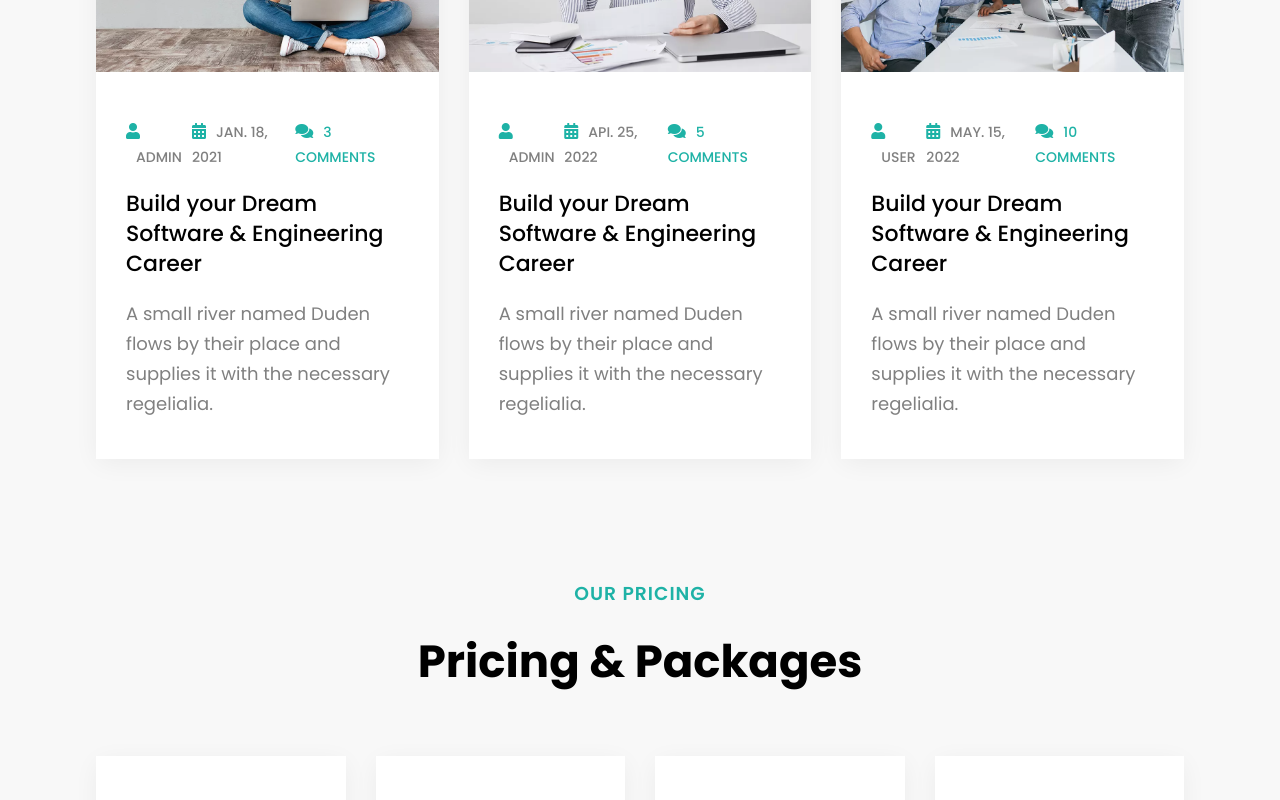
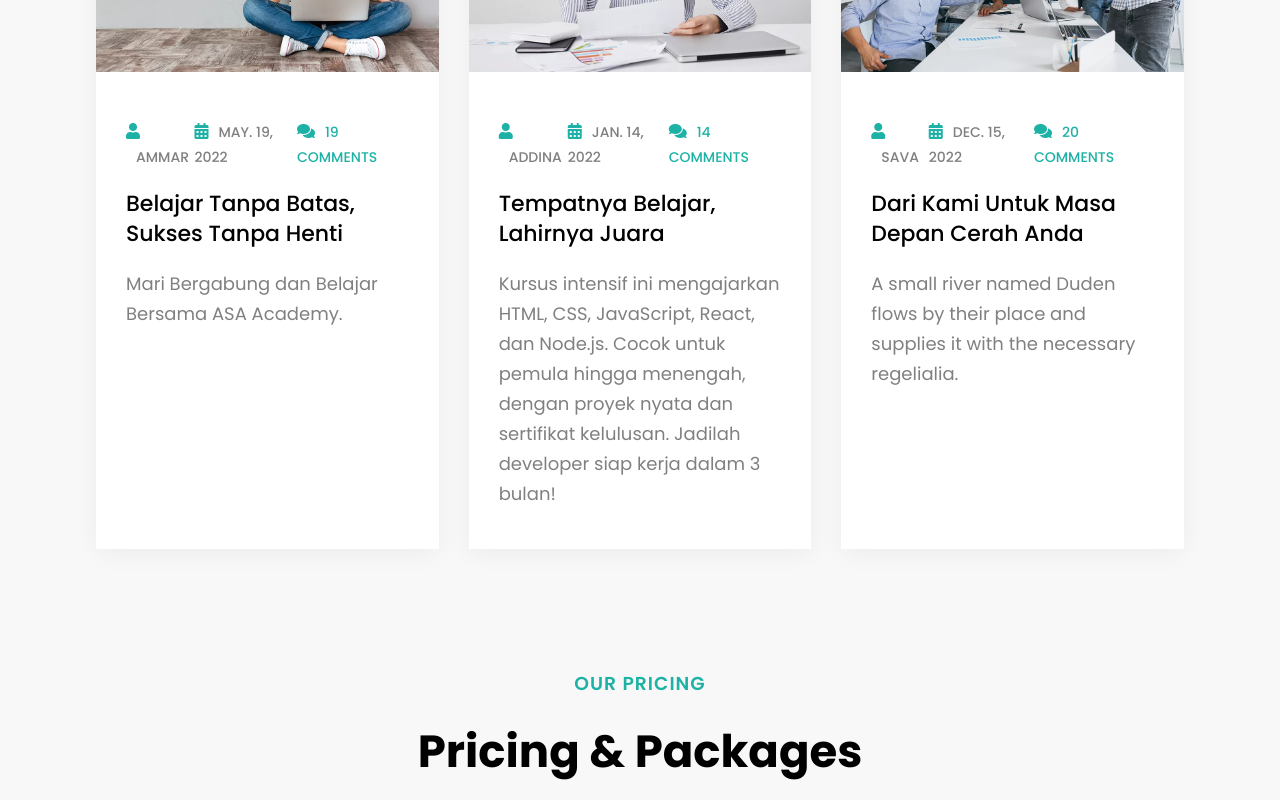
Before and after one commit to saavaurs/ASA-Academy, a React (Create React App) app: page / in a window 1280 px wide. Shown: the part 3440-4240 px from the top of the page. Built offline with nearby package versions, Linux system fonts and the light colour scheme.

Commit message:
mengubah contact

```diff
--- a/src/components/common/footer/Footer.jsx
+++ b/src/components/common/footer/Footer.jsx
@@ -8,7 +8,7 @@ const Footer = () => {
       <section className='newletter'>
         <div className='container flexSB'>
           <div className='left row'>
-            <h1>Nantikan kita dengan materi-materi yang sangat beragam</h1>
+            <h1>Nantikan Kita Dengan Materi-Materi Yang Sangat Beragam</h1>
             <span>Mari kita menuntut ilmu setinggi mungkin</span>
           </div>
           <div className='right row'>
@@ -22,7 +22,7 @@ const Footer = () => {
           <div className='box logo'>
             <h1>ASA ACADEMY</h1>
             <span>ONLINE EDUCATION & LEARNING</span>
-            <p>A small river named Duden flows by their place and supplies it with the necessary regelialia.</p>
+            <p>Bersama ASA Academy Wujudkan Mimpi-Mimpi</p>
 
             <i className='fab fa-facebook-f icon'></i>
             <i className='fab fa-twitter icon'></i>
--- a/src/components/contact/Contact.jsx
+++ b/src/components/contact/Contact.jsx
@@ -3,7 +3,7 @@ import Back from "../common/back/Back"
 import "./contact.css"
 
 const Contact = () => {
-  const map = 'https://www.google.com/maps/embed?pb=!1m14!1m12!1m3!1d904726.6131739549!2d85.24565535!3d27.65273865!2m3!1f0!2f0!3f0!3m2!1i1024!2i768!4f13.1!5e0!3m2!1sen!2snp!4v1652535615693!5m2!1sen!2snp" width="600" height="450" style="border:0;" allowfullscreen="" loading="lazy" referrerpolicy="no-referrer-when-downgrade" '
+  const map = 'https://www.google.com/maps/embed?pb=!1m14!1m12!1m3!1d904726.6131739549!2d85.24565535!3d27.65273865!2m3!1f0!2f0!3f0!3m2!1i1024!2i768!4f13.1!5e0!3m2!1sen!2snp!4v1652535615693!5m2!1sen!2snp" width="600" height="450" style="border:0;" allowfullscreen="" loading="lazy" referrerpolicy="no-referrer-when-downgrade'
   return (
     <>
       <Back title='Contact us' />
--- a/src/components/contact/contact.css
+++ b/src/components/contact/contact.css
@@ -1,3 +1,10 @@
+.contacts {
+  background-image: url('/public/images/back.webp'); /* Ganti dengan path gambar Anda */
+  background-size: cover; /* Agar gambar memenuhi seluruh area */
+  background-position: center; /* Pusatkan gambar */
+  background-repeat: no-repeat; /* Jangan ulangi gambar */
+  padding: 50px 0; /* Tambahkan padding untuk jarak */
+}
 .contacts iframe {
   width: 100%;
   height: 100%;
--- a/src/dummydata.js
+++ b/src/dummydata.js
@@ -246,44 +246,21 @@ export const awrapper = [
 export const team = [
   {
     cover: "./images/team/t1.webp",
-    name: "Ph.D Adrian Molises",
-    work: "DEVELOPER AND LEAD INSTRUCTOR",
+    name: "M Ammar Iqbal",
+    work: "Cyber Security",
   },
   {
     cover: "./images/team/t2.webp",
-    name: "Ph.D Arthur MaGregor",
-    work: "DEVELOPER AND LEAD INSTRUCTOR",
+    name: "Addina Zahra Maharani Y",
+    work: "UI/UX Designer",
   },
   {
     cover: "./images/team/t3.webp",
-    name: "Ph.D Anna Hanzen",
-    work: "DEVELOPER AND LEAD INSTRUCTOR",
+    name: "Sava Aurelia S",
+    work: "Mobile Developer",
   },
-  {
-    cover: "./images/team/t4.webp",
-    name: "Ph.D Brian Wooden",
-    work: "DEVELOPER AND LEAD INSTRUCTOR",
-  },
-  {
-    cover: "./images/team/t5.webp",
-    name: "Ph.D Adrian Molises",
-    work: "DEVELOPER AND LEAD INSTRUCTOR",
-  },
-  {
-    cover: "./images/team/t6.webp",
-    name: "Ph.D Arthur MaGregor",
-    work: "DEVELOPER AND LEAD INSTRUCTOR",
-  },
-  {
-    cover: "./images/team/t7.webp",
-    name: "Ph.D Anna Hanzen",
-    work: "DEVELOPER AND LEAD INSTRUCTOR",
-  },
-  {
-    cover: "./images/team/t8.webp",
-    name: "Ph.D Brian Wooden",
-    work: "DEVELOPER AND LEAD INSTRUCTOR",
-  },
+
+
 ]
 export const price = [
   {
@@ -336,28 +313,28 @@ export const faq = [
 export const blog = [
   {
     id: 1,
-    type: "admin",
-    date: "JAN. 18, 2021",
-    com: "3 COMMENTS ",
-    title: "Build your Dream Software & Engineering Career",
-    desc: "A small river named Duden flows by their place and supplies it with the necessary regelialia.",
+    type: "Ammar",
+    date: "May. 19, 2022",
+    com: "19 COMMENTS ",
+    title: "Belajar Tanpa Batas, Sukses Tanpa Henti",
+    desc: "Mari Bergabung dan Belajar Bersama ASA Academy.",
     cover: "../images/blog/b1.webp",
-  },
-  {
+},
+{
     id: 2,
-    type: "admin",
-    date: "API. 25, 2022",
-    com: "5 COMMENTS ",
-    title: "Build your Dream Software & Engineering Career",
-    desc: "A small river named Duden flows by their place and supplies it with the necessary regelialia.",
+    type: "Addina",
+    date: "Jan. 14, 2022",
+    com: "14 COMMENTS ",
+    title: "Tempatnya Belajar, Lahirnya Juara",
+    desc: "Kursus intensif ini mengajarkan HTML, CSS, JavaScript, React, dan Node.js. Cocok untuk pemula hingga menengah, dengan proyek nyata dan sertifikat kelulusan. Jadilah developer siap kerja dalam 3 bulan!",
     cover: "../images/blog/b2.webp",
-  },
+},
   {
     id: 3,
-    type: "user",
-    date: "MAY. 15, 2022",
-    com: "10 COMMENTS ",
-    title: "Build your Dream Software & Engineering Career",
+    type: "Sava",
+    date: "Dec. 15, 2022",
+    com: "20 COMMENTS ",
+    title: "Dari Kami Untuk Masa Depan Cerah Anda",
     desc: "A small river named Duden flows by their place and supplies it with the necessary regelialia.",
     cover: "../images/blog/b3.webp",
   },
@@ -405,10 +382,10 @@ export const testimonal = [
     cover: "./images/testo/t2.webp",
   },
   {
-    id: 3,
+    id: 3, // Tambahkan koma di sini
     name: "ROGER SCOTT",
     post: "MARKETING MANAGER",
     desc: "Far far away, behind the word mountains, far from the countries Vokalia and Consonantia, there live the blind texts.",
     cover: "./images/testo/t3.webp",
   },
-]
+];
```
